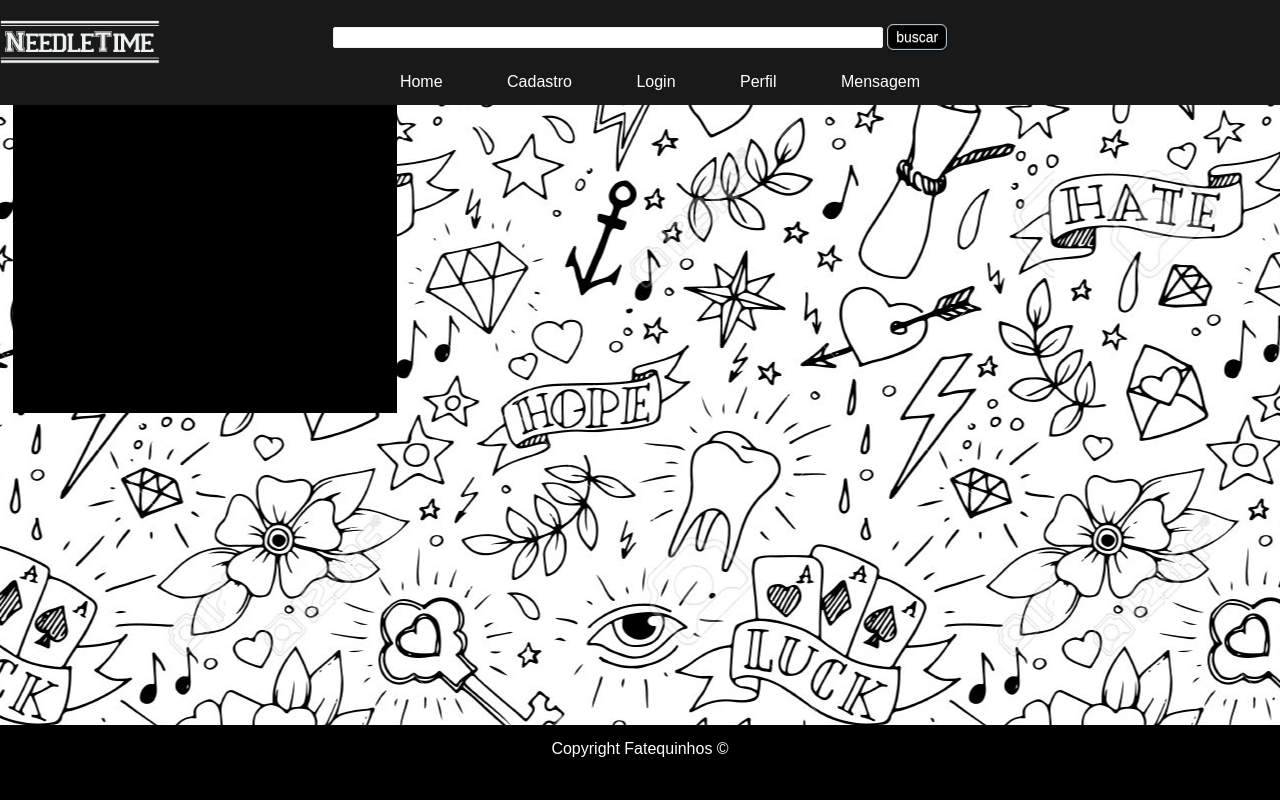
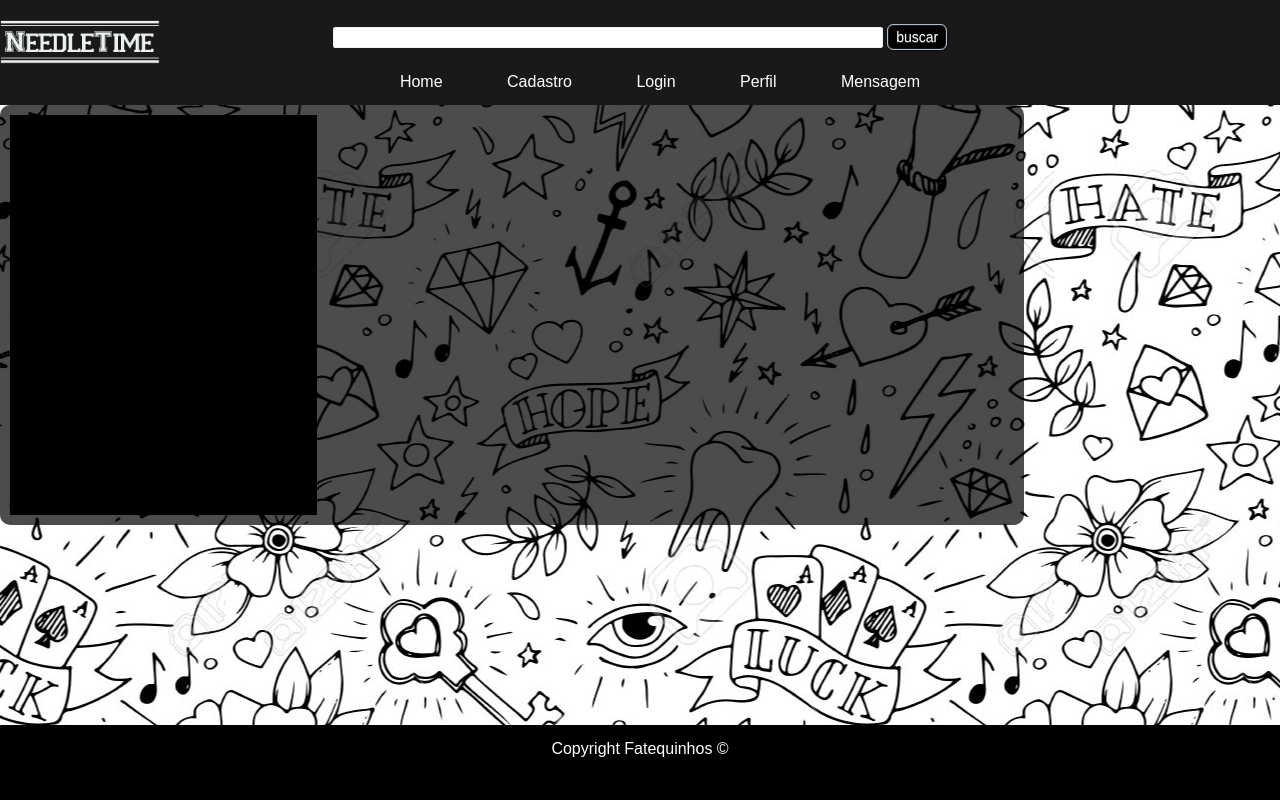
Before and after one commit to edonho/trabson, a CodeIgniter app: page /database/index.php/welcome/estudios in a window 1280 px wide. Run offline with CodeIgniter, Linux system fonts and the light colour scheme; data that the repository does not hold is empty; some libraries are stand-ins or nearby versions.

Commit message:
leo/pagina de estudio funcionando/pequenas alterações visuais

```diff
--- a/application/views/estudios.php
+++ b/application/views/estudios.php
@@ -1,4 +1,5 @@
 <meta charset="UTF-8">
+<main class="inicio back-black-tp">
 <section <?= 'id="estudio'.$id_estudio.'"'; ?> class="projeto">
       <div <?= 'style=" background-image: url('.$ds_img.');" alt="imagem-'.$nm_estudio.'"'; ?> class="img1"></div>
       <h2><?=$nm_estudio?> </h2>
```
